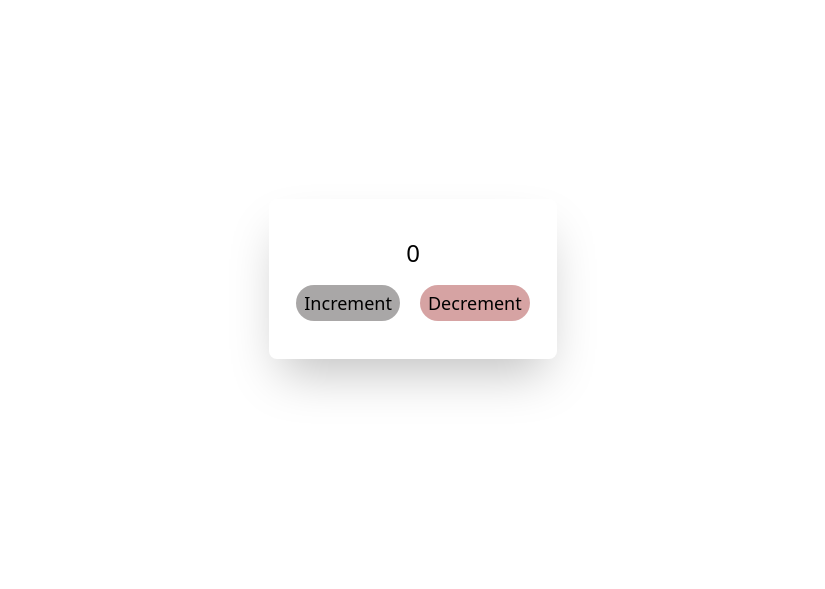
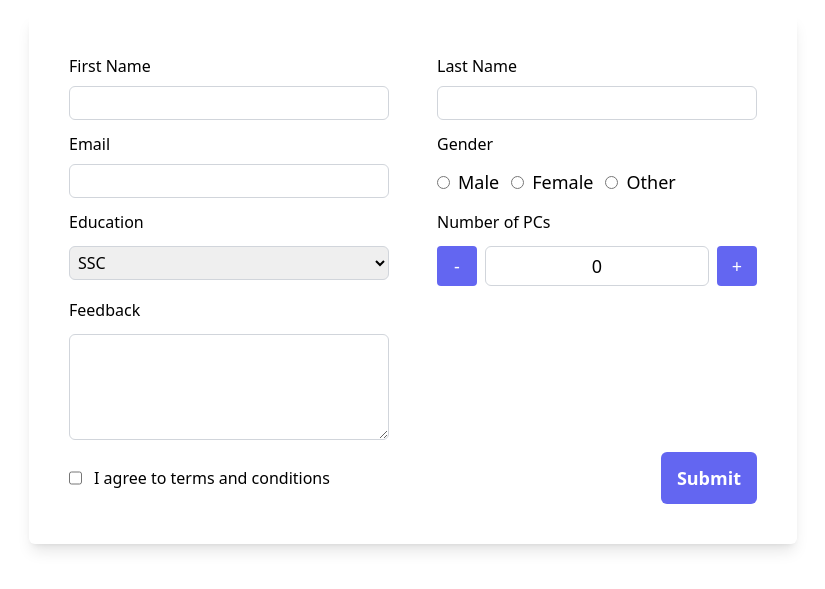
Before and after one commit to neyaznafiz/React_State-Management, a React (Create React App) app: page / in a window 1280 px wide. Shown: the part 121-710 px from the top of the page, without its empty margins (227-1052 px from the left). Built offline with nearby package versions, Linux system fonts and the light colour scheme.

Commit message:
Long form design done

```diff
--- a/src/App.js
+++ b/src/App.js
@@ -1,6 +1,7 @@
 import React, { createContext, useState } from "react";
 import Parent from "./pages/count/Parent";
 import Counter from "./pages/Counter";
+import LongForm from "./pages/form/LongForm";
 import ShortForm from "./pages/form/ShortForm";
 
 export const COUNTER_CONTEXT = createContext();
@@ -18,7 +19,8 @@
       <div className="flex gap-x-10 justify-center items-center h-screen w-screen">
         {/* <Parent /> */}
         {/* <ShortForm /> */}
-        <Counter/>
+        {/* <Counter/> */}
+        <LongForm/>
       </div>
     </COUNTER_CONTEXT.Provider>
   );
--- /dev/null
+++ b/src/pages/form/LongForm.js
@@ -0,0 +1,97 @@
+import React from "react";
+
+function LongForm() {
+  return (
+    <div className="h-screen w-screen flex justify-center items-center overflow-auto">
+      <form className="shadow-lg p-10 rounded-md flex flex-wrap gap-3 max-w-3xl justify-between">
+        <div className="flex flex-col w-full max-w-xs">
+          <label className="mb-2" htmlFor="firstName">
+            First Name
+          </label>
+          <input type="text" name="firstName" id="firstName" className="border border-gray-300 rounded-md outline-none px-2 py-1" />
+        </div>
+        <div className="flex flex-col w-full max-w-xs">
+          <label className="mb-2" htmlFor="lastName">
+            Last Name
+          </label>
+          <input type="text" name="lastName" id="lastName" className="border border-gray-300 rounded-md outline-none px-2 py-1" />
+        </div>
+        <div className="flex flex-col w-full max-w-xs">
+          <label className="mb-2" htmlFor="email">
+            Email
+          </label>
+          <input type="email" name="email" id="email" className="border border-gray-300 rounded-md outline-none px-2 py-1" />
+        </div>
+        <div className="flex flex-col w-full max-w-xs">
+          <h1 className="mb-3">Gender</h1>
+          <div className="flex gap-3">
+            <div>
+              <input type="radio" id="male" name="gender" value="male" />
+              <label className="ml-2 text-lg" for="male">
+                Male
+              </label>
+            </div>
+            <div>
+              <input type="radio" id="female" name="gender" value="female" />
+              <label className="ml-2 text-lg" for="female">
+                Female
+              </label>
+            </div>
+            <div>
+              <input type="radio" id="other" name="gender" value="other" />
+              <label className="ml-2 text-lg" for="other">
+                Other
+              </label>
+            </div>
+          </div>
+        </div>
+        <div className="flex flex-col w-full max-w-xs">
+          <label className="mb-3" for="education">
+            Education
+          </label>
+          <select name="education" id="education" className="border border-gray-300 rounded-md outline-none px-1 py-1">
+            <option value="SSC">SSC</option>
+            <option value="HSC">HSC</option>
+            <option value="underGrad">Under Graduate</option>
+            <option value="graduate">Graduate</option>
+          </select>
+        </div>
+        <div className="flex flex-col w-full max-w-xs">
+          <label className="mb-3">Number of PCs</label>
+          <div className="flex justify-between items-center gap-2 ">
+            <button className="bg-indigo-500 text-lg text-white rounded h-10 w-10 ">
+              -
+            </button>
+            <div className="border flex-1 flex justify-center items-center h-10 rounded-md border-gray-300">
+              <span className="text-lg">0</span>
+            </div>
+            <button className="bg-indigo-500 text-lg text-white rounded h-10 w-10">
+              +
+            </button>
+          </div>
+        </div>
+        <div className="flex flex-col w-full max-w-xs ">
+          <label className="mb-3" for="feedback">
+            Feedback
+          </label>
+          <textarea name="feedback" id="feedback" cols="30" rows="4" className="border border-gray-300 rounded-md outline-none px-2 py-1"></textarea>
+        </div>
+
+        <div className="flex justify-between items-center w-full">
+          <div className="flex  w-full max-w-xs">
+            <input className="mr-3" type="checkbox" name="term" id="terms" />
+            <label for="terms">I agree to terms and conditions</label>
+          </div>
+          <button
+            className=" px-4 py-3 bg-indigo-500 rounded-md font-semibold text-white text-lg disabled:bg-gray-500"
+            type="submit"
+          >
+            Submit
+          </button>
+        </div>
+      </form>
+    </div>
+  );
+}
+
+export default LongForm;
```
Also changed, not shown: src/global.css (line endings or trailing spaces).
